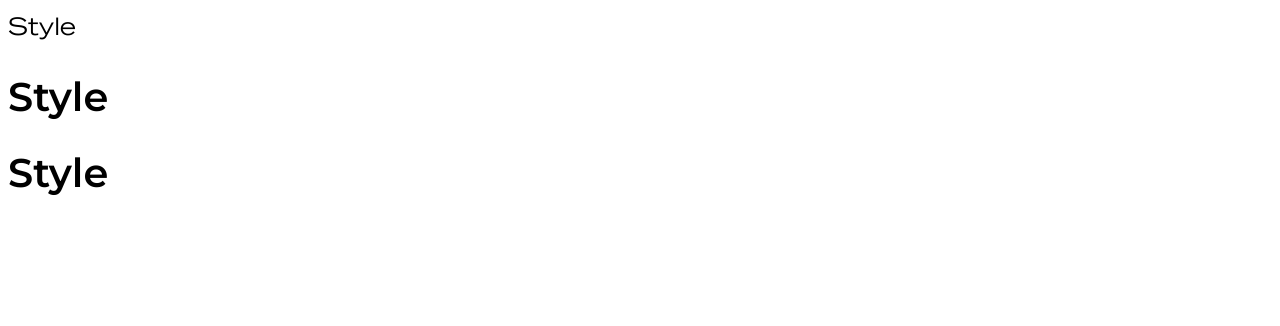
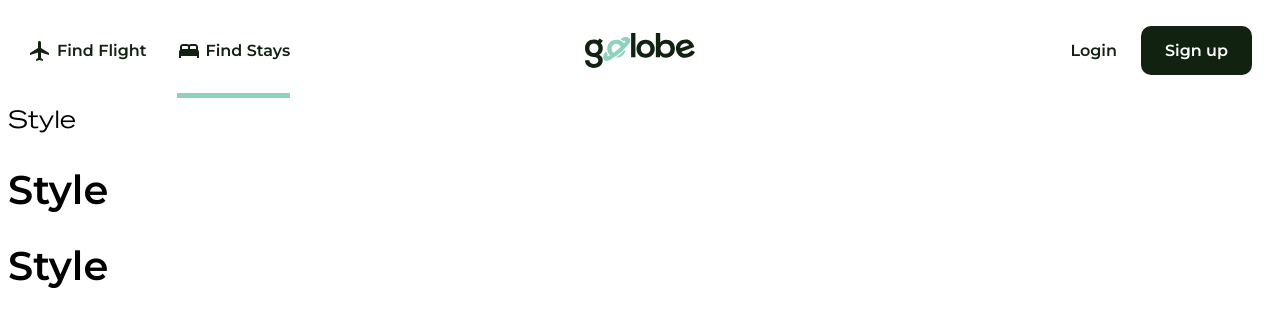
Before and after one commit to safaroww/final_project, a React (Create React App) app: page / in a window 1280 px wide. Shown: the top 326 px of the page. Built offline with nearby package versions, Linux system fonts and the light colour scheme.

Commit message:
InitialCreate

```diff
--- a/package.json
+++ b/package.json
@@ -5,6 +5,7 @@
   "dependencies": {
     "@emotion/react": "^11.10.8",
     "@emotion/styled": "^11.10.8",
+    "@mui/icons-material": "^5.11.16",
     "@mui/material": "^5.12.3",
     "@testing-library/jest-dom": "^5.16.5",
     "@testing-library/react": "^13.4.0",
--- a/src/App.tsx
+++ b/src/App.tsx
@@ -1,10 +1,12 @@
 import React from 'react';
 import './App.scss';
 import { Style } from './Styles/Style';
+import { Header } from './Header/Header';
 
 function App() {
   return (
    <>
+   <Header />
     <Style />
    </>
   );
--- /dev/null
+++ b/src/Header/Header.scss
@@ -0,0 +1,75 @@
+$blackgreen : #112211;
+$mintgreen : #8DD3BB;
+a{
+    color: $blackgreen;
+    text-decoration: none;
+    &:hover{
+        color: $blackgreen;
+        text-decoration: none;
+    }
+}
+.header__wrapper{
+    margin: 0 auto;
+    max-width: 1440px;
+    height: 85px;
+    padding: 0 20px;
+    display: flex;
+    align-items: center;
+    .header__nav,.header__acc{
+        height: 85px;
+        width: 40%;
+    }
+    .header__logo{
+        height: 85px;
+        width: 20%;
+    }
+}
+.logo{
+    width: 110px;
+    display: flex;
+    align-items: center;
+}
+.header__logo{
+    display: flex;
+    align-items: center;
+    justify-content: center;
+}
+.header__nav{
+    display: flex;
+
+}
+.nav__item{
+    height: 100%;
+    display: flex;
+    align-items: center;
+    margin: 0 30px 0 0;
+    p{
+        margin: 0 0 0 5px;
+    }
+
+}
+.nav__active{
+    border-bottom: 5px solid $mintgreen;
+}
+.header__acc{
+    padding: 21px 0;
+    display: flex;
+    align-items: center;
+    justify-content: flex-end;
+
+}
+.btn__dark{
+    background-color: $blackgreen;
+    color: #fff;
+
+    padding: 15px 24px;
+    border-radius: 10px;
+
+}
+.btn__light{
+    background-color: #fff;
+    color: $blackgreen;
+
+    padding: 15px 24px;
+    border-radius: 10px;
+}
--- a/src/Header/Header.tsx
+++ b/src/Header/Header.tsx
@@ -1,7 +1,30 @@
-import React from 'react'
-
+import React from 'react';
+import FlightIcon from '@mui/icons-material/Flight';
+import BedIcon from '@mui/icons-material/Bed';
+import './Header.scss';
+import Logo from '../Logo/Logo.svg';
 export const Header = () => {
-  return (
-    <div>Header</div>
-  )
-}
+  return <>
+    <div className="header">
+      <div className="header__wrapper">
+        <div className="header__nav">
+          <a href='/#' className="nav__item">
+            <FlightIcon />
+            <p className='second-font font-semibold'>Find Flight</p>
+          </a>
+          <a href='/#' className="nav__item nav__active">
+            <BedIcon />
+            <p className='second-font font-semibold'>Find Stays</p>
+          </a>
+        </div>
+        <div className="header__logo">
+          <img className='logo' src={Logo} alt="Logo" />
+        </div>
+        <div className="header__acc">
+          <a href="/#" className='btn__light second-font font-semibold'>Login</a>
+          <a className='btn__dark second-font font-semibold' href="/#">Sign up</a>
+        </div>
+      </div>
+    </div>
+  </>;
+};
```
Also changed, not shown: 1 other file (tests, documents, lock files or other folders).
